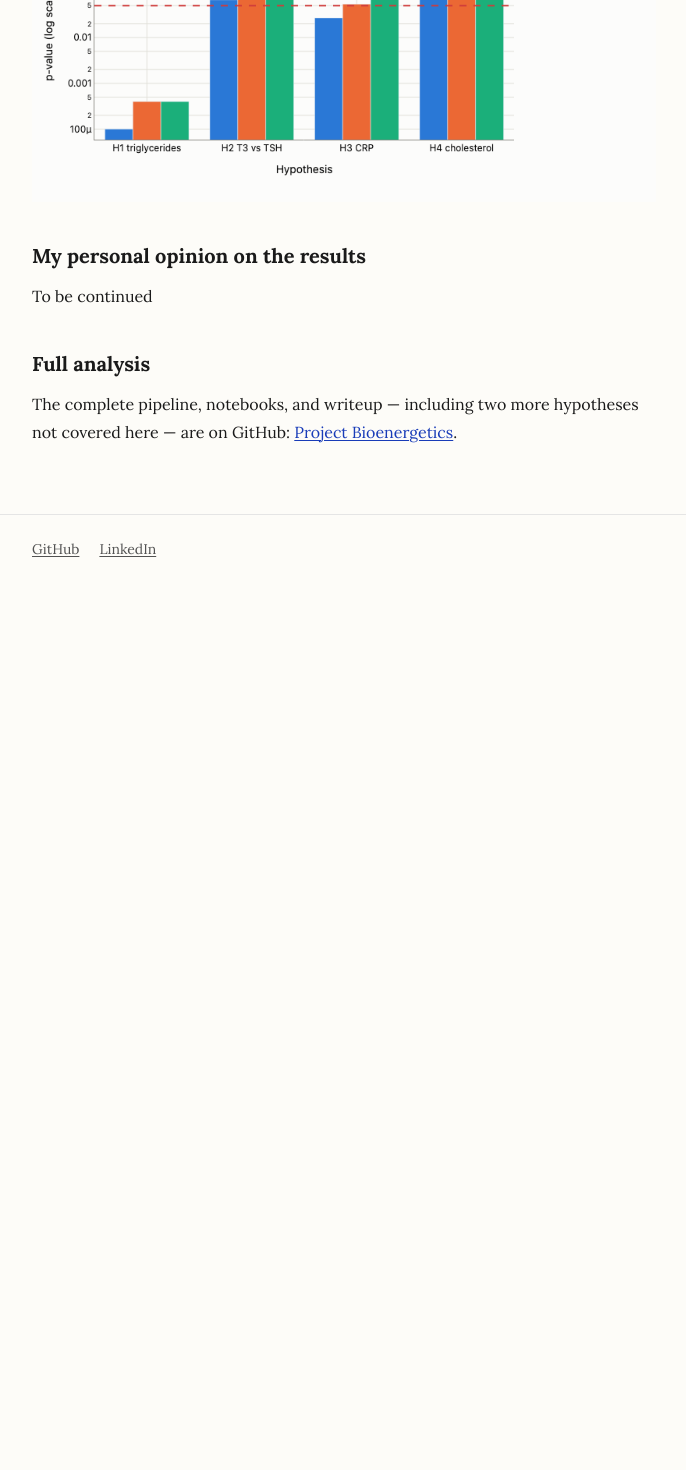
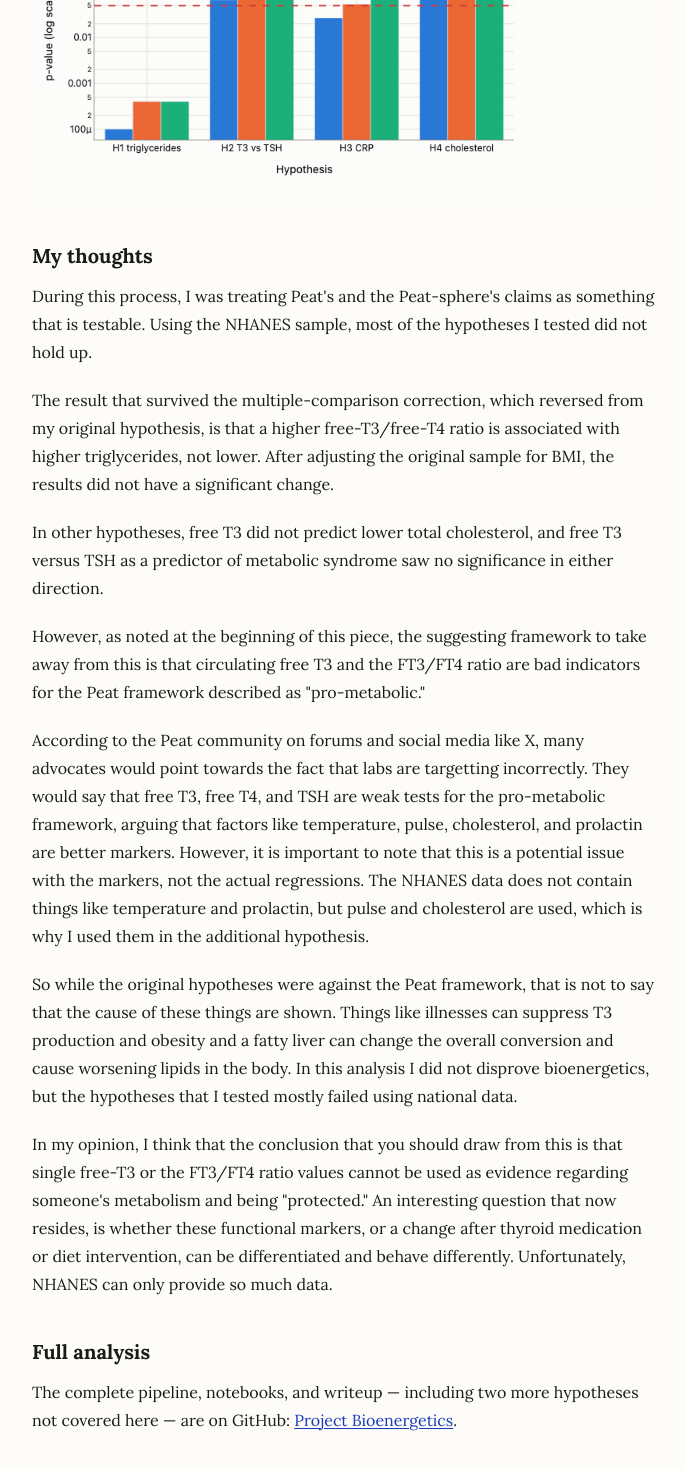
Before and after one commit to dayconnor/cd-web, a Next.js app: page /projects/bioenergetics in a window 1280 px wide. Shown: the part 2394-3864 px from the top of the page, without its empty margins (296-982 px from the left). Before the commit the page ends 2977 px from the top, so only its background shows below. Built offline with nearby package versions, Linux system fonts and the light colour scheme.

Commit message:
Added 'My thoughts' write up

```diff
--- a/src/content/projects/bioenergetics.mdx
+++ b/src/content/projects/bioenergetics.mdx
@@ -76,9 +76,33 @@ per unit ratio, p \< 0.001, robust to BMI adjustment).
   alt="Raw vs. corrected p-values across all four hypotheses"
 />
 
-## My personal opinion on the results
+## My thoughts
 
-To be continued
+During this process, I was treating Peat's and the Peat-sphere's claims as something that is testable.
+Using the NHANES sample, most of the hypotheses I tested did not hold up.
+
+The result that survived the multiple-comparison correction, which reversed from my original hypothesis, is that
+a higher free-T3/free-T4 ratio is associated with higher triglycerides, not lower. After adjusting the original sample for BMI, the results
+did not have a significant change.
+
+In other hypotheses, free T3 did not predict lower total cholesterol, and free T3 versus TSH as a predictor of metabolic syndrome saw no
+significance in either direction.
+
+However, as noted at the beginning of this piece, the suggesting framework to take away from this is that
+circulating free T3 and the FT3/FT4 ratio are bad indicators for the Peat framework described as "pro-metabolic."
+
+According to the Peat community on forums and social media like X, many advocates would point towards the fact that labs are targetting incorrectly.
+They would say that free T3, free T4, and TSH are weak tests for the pro-metabolic framework, arguing that factors like temperature, pulse, cholesterol,
+and prolactin are better markers. However, it is important to note that this is a potential issue with the markers, not the actual regressions. The NHANES data does
+not contain things like temperature and prolactin, but pulse and cholesterol are used, which is why I used them in the additional hypothesis.
+
+So while the original hypotheses were against the Peat framework, that is not to say that the cause of these things are shown.
+Things like illnesses can suppress T3 production and obesity and a fatty liver can change the overall conversion and cause worsening lipids in the body.
+In this analysis I did not disprove bioenergetics, but the hypotheses that I tested mostly failed using national data.
+
+In my opinion, I think that the conclusion that you should draw from this is that single free-T3 or the FT3/FT4 ratio values cannot be used as evidence
+regarding someone's metabolism and being "protected." An interesting question that now resides, is whether these functional markers, or a change after thyroid medication or diet intervention,
+can be differentiated and behave differently. Unfortunately, NHANES can only provide so much data.
 
 ## Full analysis
 
```
